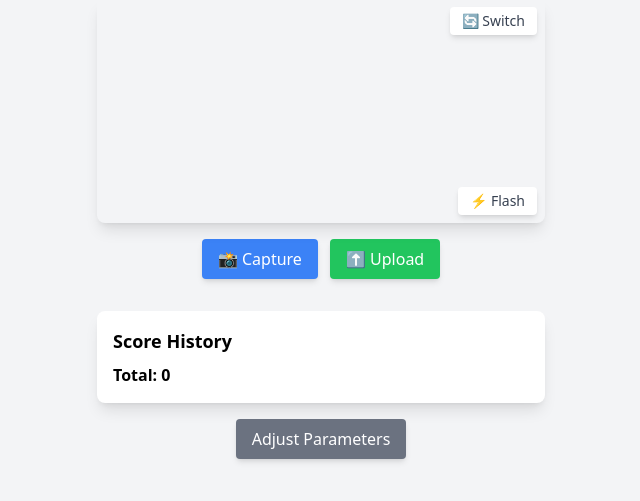
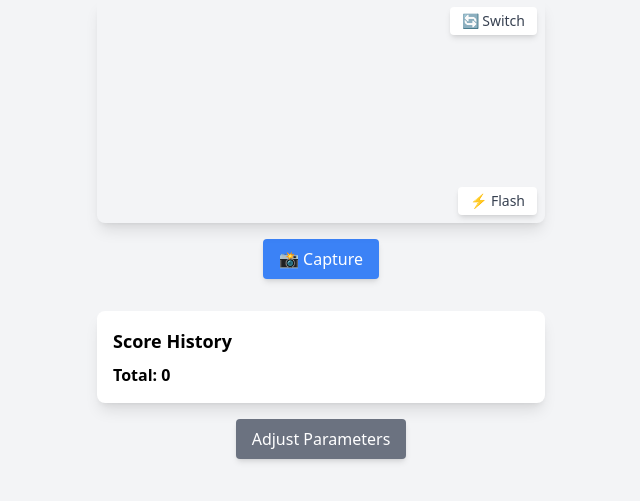
Before and after one commit to ItsSiem/shot-scan, a Flask app: page / in a window 1280 px wide. Shown: the part 195-696 px from the top of the page, without its empty margins (319-959 px from the left). Run offline with Flask 3, Linux system fonts and the light colour scheme; some libraries are stand-ins or nearby versions.

Commit message:
reworked capture and submit flow

```diff
--- a/templates/index.html
+++ b/templates/index.html
@@ -10,25 +10,26 @@
 
     <h1 class="text-2xl font-bold mb-4">Shot Scanner</h1>
 
-    <!-- Video Feed Container -->
-    <div class="relative w-full max-w-md">
+    <!-- Camera and Image Display -->
+    <div class="relative w-full max-w-md" id="video-container">
         <video id="camera" class="w-full rounded-lg shadow-lg" autoplay></video>
         <button onclick="switchCamera()" class="absolute top-2 right-2 bg-white text-gray-700 px-3 py-1 rounded shadow-md text-sm">🔄 Switch</button>
-	<button onclick="toggleFlash()" id="flashButton" class="absolute bottom-2 right-2 bg-white text-gray-700 px-3 py-1 rounded shadow-md text-sm">⚡ Flash</button>
+        <button onclick="toggleFlash()" id="flashButton" class="absolute bottom-2 right-2 bg-white text-gray-700 px-3 py-1 rounded shadow-md text-sm">⚡ Flash</button>
     </div>
 
-    <!-- Capture & Upload Controls -->
-    <div class="mt-4 flex gap-3">
-        <button onclick="captureImage()" class="bg-blue-500 text-white px-4 py-2 rounded shadow-md hover:bg-blue-600">📸 Capture</button>
-        <button onclick="updateImageWithParams()" class="bg-green-500 text-white px-4 py-2 rounded shadow-md hover:bg-green-600">⬆️ Upload</button>
+    <canvas id="canvas" class="hidden"></canvas>
+    <img id="imageDisplay" class="w-full max-w-md hidden rounded-lg shadow-lg" />
+
+    <!-- Controls for Capture, Submit, and Retake -->
+    <div id="controls" class="mt-4 flex gap-3">
+        <button onclick="captureImage()" id="captureButton" class="bg-blue-500 text-white px-4 py-2 rounded shadow-md hover:bg-blue-600">📸 Capture</button>
+        <button onclick="submitScore()" id="submitButton" class="hidden bg-green-500 text-white px-4 py-2 rounded shadow-md hover:bg-green-600">✅ Submit</button>
+        <button onclick="retakeImage()" id="retakeButton" class="hidden bg-red-500 text-white px-4 py-2 rounded shadow-md hover:bg-red-600">🔄 Retake</button>
     </div>
 
-    <!-- Image Display (Replaces Captured Image with Output) -->
-    <canvas id="canvas" class="hidden"></canvas>
-    <img id="imageDisplay" class="max-w-xs mt-4 hidden rounded-lg shadow-lg" />
+    <p id="score" class="text-lg font-semibold mt-4"></p>
 
-    <!-- Score & Running Total -->
-    <p id="score" class="text-lg font-semibold mt-4"></p>
+    <!-- Running Total -->
     <div class="mt-4 w-full max-w-md p-4 bg-white shadow-lg rounded-lg">
         <h2 class="text-lg font-semibold">Score History</h2>
         <ul id="scoreHistory" class="list-none text-gray-700"></ul>
@@ -77,11 +78,15 @@
 
     <script>
         const video = document.getElementById("camera");
+	const videoContainer = document.getElementById("video-container");
         const canvas = document.getElementById("canvas");
         const imageDisplay = document.getElementById("imageDisplay");
         const scoreHistoryList = document.getElementById("scoreHistory");
         const totalScoreElement = document.getElementById("totalScore");
         const sliders = document.getElementById("sliders");
+	const captureButton = document.getElementById("captureButton");
+        const submitButton = document.getElementById("submitButton");
+        const retakeButton = document.getElementById("retakeButton");
 
         let currentFacingMode = "environment";
         let currentStream = null;
@@ -90,6 +95,7 @@
 	let flashEnabled = false;
         let detectionParams = { dp: 1, minDist: 1, param1: 35, param2: 15, minRadius: 10, maxRadius: 800 };
 	let debounceTimeout;
+	let score;
 
 	async function startCamera(facingMode) {
             if (currentStream) {
@@ -117,7 +123,7 @@
 
         startCamera(currentFacingMode);
 
-        function captureImage() {
+	function captureImage() {
             const ctx = canvas.getContext("2d");
             canvas.width = video.videoWidth;
             canvas.height = video.videoHeight;
@@ -125,6 +131,20 @@
 
             imageDisplay.src = canvas.toDataURL("image/png");
             imageDisplay.classList.remove("hidden");
+	    videoContainer.classList.add("hidden");
+            captureButton.classList.add("hidden");
+            submitButton.classList.remove("hidden");
+            retakeButton.classList.remove("hidden");
+
+	    updateImageWithParams();
+        }
+
+	function retakeImage() {
+            imageDisplay.classList.add("hidden");
+	    videoContainer.classList.remove("hidden");
+            captureButton.classList.remove("hidden");
+            submitButton.classList.add("hidden");
+            retakeButton.classList.add("hidden");
         }
 
         // This function will be called when sliders are changed
@@ -147,19 +167,13 @@
                 .then(data => {
                     if (data.score !== null) {
                         document.getElementById("score").innerText = "Score: " + data.score;
-
-                        // Add score to history
-                        scores.push(data.score);
-                        updateScoreHistory();
-
-                        // Update total score
-                        totalScore += data.score;
-                        totalScoreElement.innerText = totalScore;
+			score = data.score;
 
                         // Replace captured image with processed output
                         imageDisplay.src = "/uploads/output.png?" + new Date().getTime();
                     } else {
                         document.getElementById("score").innerText = "No valid shot detected.";
+			score = undefined;
                     }
                 })
                 .catch(error => console.error("Error:", error));
@@ -203,6 +217,14 @@
             debounceTimeout = setTimeout(updateImageWithParams, 500); // Delay in milliseconds
         }
 
+	function submitScore() {
+		// Add score to history
+		scores.push(score);
+		updateScoreHistory();
+		retakeImage();
+	}
+
+
 	document.getElementById("dp").addEventListener("input", function() {
             detectionParams.dp = this.value;
             document.getElementById("dpValue").textContent = this.value;
```
